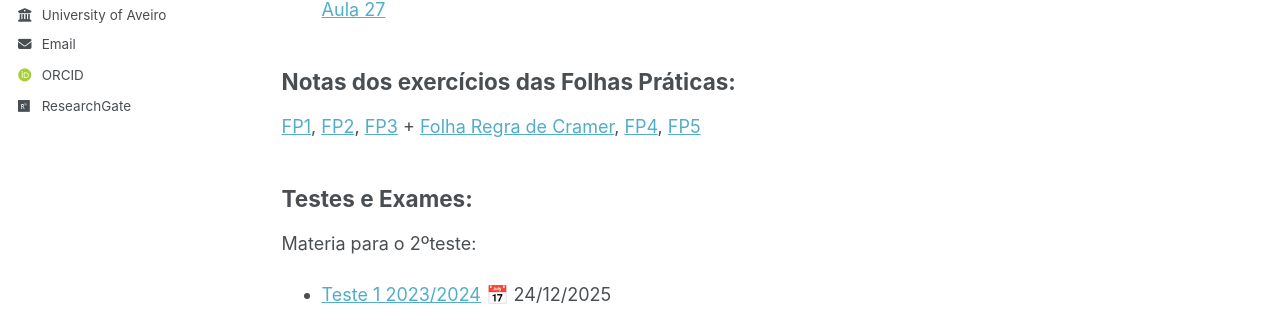
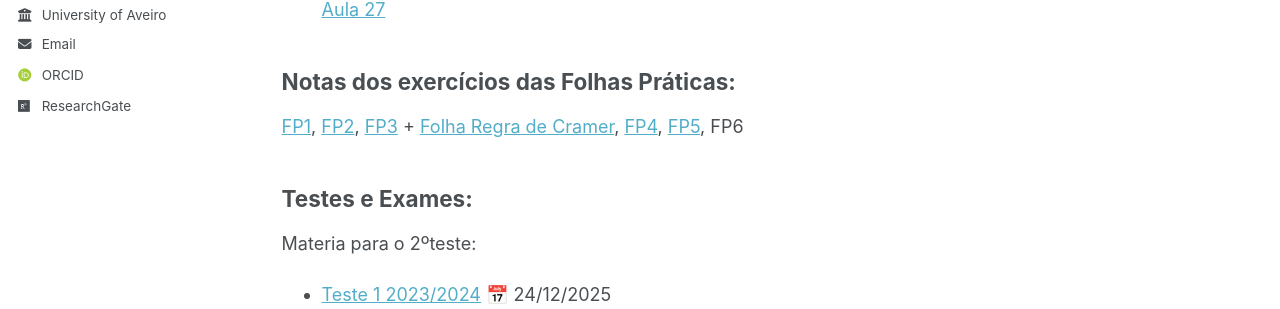
Before and after one commit to juliana-cunha/juliana-cunha.github.io, a Jekyll site: the page built from _pages/teaching.md, in a window 1280 px wide and 900 px high. Shown: the part 419-728 px from the top of the window. Built offline with Jekyll 4.4.1, drawn with Linux system fonts in a browser that asks for light colours; some web fonts are replaced; a script that is not in the unit is left out.

Commit message:
Update teaching.md

```diff
--- a/_pages/teaching.md
+++ b/_pages/teaching.md
@@ -16,14 +16,14 @@ Apontamentos das aulas:
 
 Notas dos exercícios das Folhas Práticas:
 ------
-[FP1](https://juliana-cunha.github.io/files/FP1_res.pdf), [FP2](https://juliana-cunha.github.io/files/FP2_res.pdf), [FP3](https://juliana-cunha.github.io/files/FP3_res.pdf) + [Folha Regra de Cramer](https://juliana-cunha.github.io/files/Folha_RegraCramer_res.pdf), [FP4](https://juliana-cunha.github.io/files/FP4_res.pdf), [FP5](https://juliana-cunha.github.io/files/FP5_res.pdf)
+[FP1](https://juliana-cunha.github.io/files/FP1_res.pdf), [FP2](https://juliana-cunha.github.io/files/FP2_res.pdf), [FP3](https://juliana-cunha.github.io/files/FP3_res.pdf) + [Folha Regra de Cramer](https://juliana-cunha.github.io/files/Folha_RegraCramer_res.pdf), [FP4](https://juliana-cunha.github.io/files/FP4_res.pdf), [FP5](https://juliana-cunha.github.io/files/FP5_res.pdf), FP6
 
 Testes e Exames:
 ------
 Materia para o 2ºteste:
 - [Teste 1 2023/2024](https://juliana-cunha.github.io/files/Teste1%202023%20(2).pdf) 📅 24/12/2025
 - [Teste 2 + Exame Final 2023/2024](https://juliana-cunha.github.io/files/Exame%20Final%202023%20(2).pdf) 📅 25/12/2025
-- [Exame Recurso 2023/2024](https://juliana-cunha.github.io/files/Recurso_2023%20(2).pdf) 📅 26/12/2025
+- [Exame Recurso 2023/2024](https://juliana-cunha.github.io/files/Exame%20Recurso%202023%20(2).pdf) 📅 26/12/2025
 - Teste 1 2024/2025
 - Teste 2 + Exame Final 2024/2025
 - Exame Recurso 2024/2025
```
